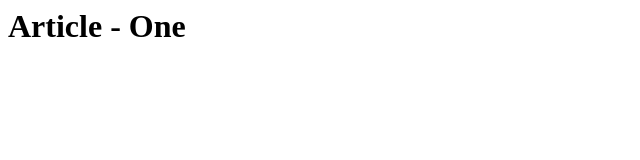
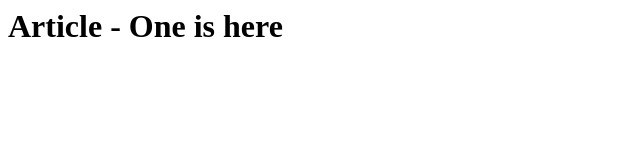
Before and after one commit to S4Sudh/intialapp, a website: page ui/article-one.html in a window 1280 px wide. Shown: the whole page, without its empty margins (0-640 px from the left). Drawn offline with Linux system fonts and the light colour scheme.

Commit message:
Update article-one.html

```diff
--- a/ui/article-one.html
+++ b/ui/article-one.html
@@ -1,4 +1,4 @@
 <html>
 
-<h1> Article - One </h1>
+<h1> Article - One is here </h1>
 </html>
```
